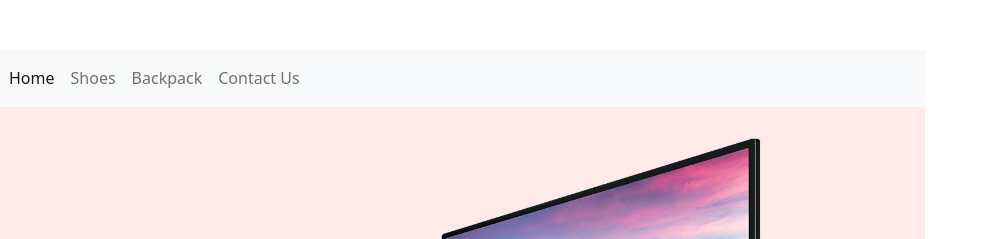
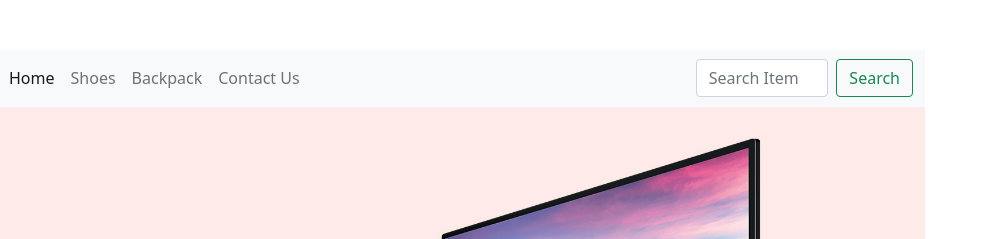
Before and after one commit to Nurul-Absar/Ecomerce-Site, a plain HTML site: page index.html in a window 1280 px wide. Shown: the top 239 px of the page, 273-1280 px from the left. Drawn offline with nearby package versions, Linux system fonts and the light colour scheme.

Commit message:
added search button

```diff
--- a/index.html
+++ b/index.html
@@ -15,7 +15,7 @@
 <body>
   <div class="container">
     <nav class="navbar navbar-expand-lg navbar-light bg-light">
-      <div class="container-fluid">
+      <div class="container-fluid ">
         <a class="navbar-brand" href="#"><img src="images/logo.png" alt=""></a>
         <button class="navbar-toggler" type="button" data-bs-toggle="collapse" data-bs-target="#navbarNav"
           aria-controls="navbarNav" aria-expanded="false" aria-label="Toggle navigation">
@@ -37,6 +37,11 @@
             </li>
           </ul>
         </div>
+
+      <form class="d-flex  search1 ">
+        <input class="form-control me-2" type="search" placeholder="Search Item" aria-label="Search">
+        <button class="btn btn-outline-success" type="submit">Search</button>
+      </form>
       </div>
     </nav>
 
```
Also changed, not shown: css/style.css (line endings or trailing spaces).
